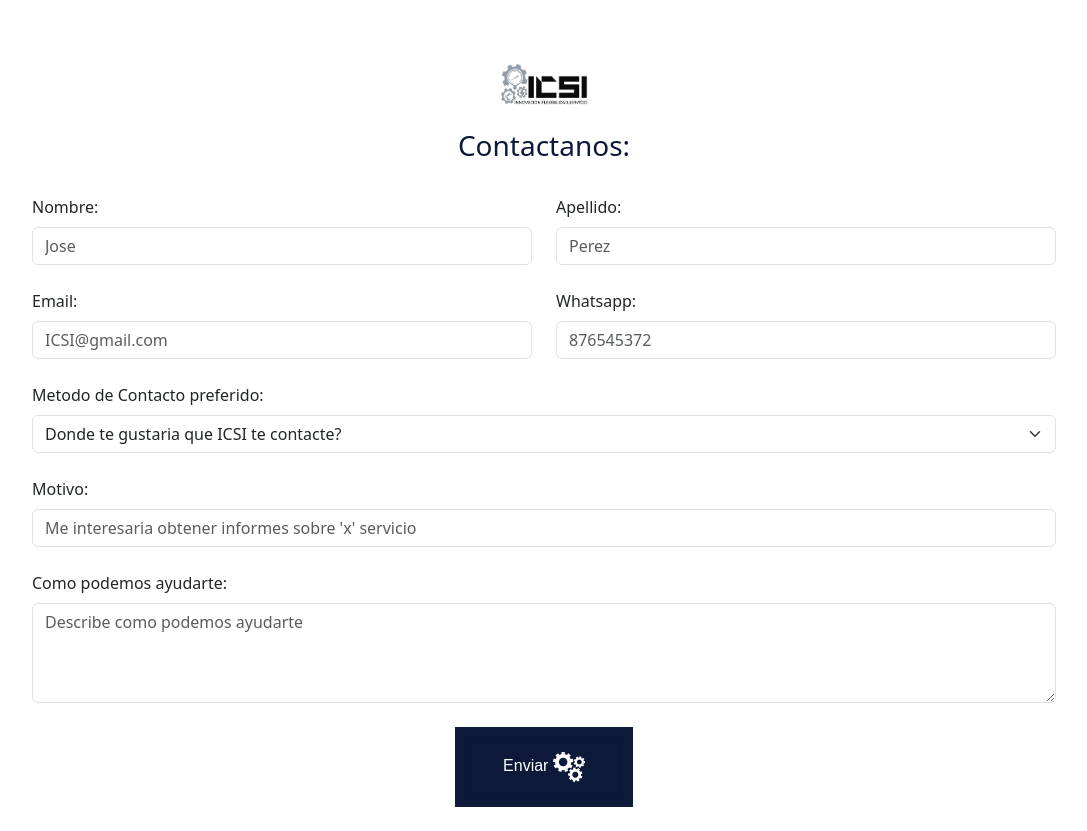
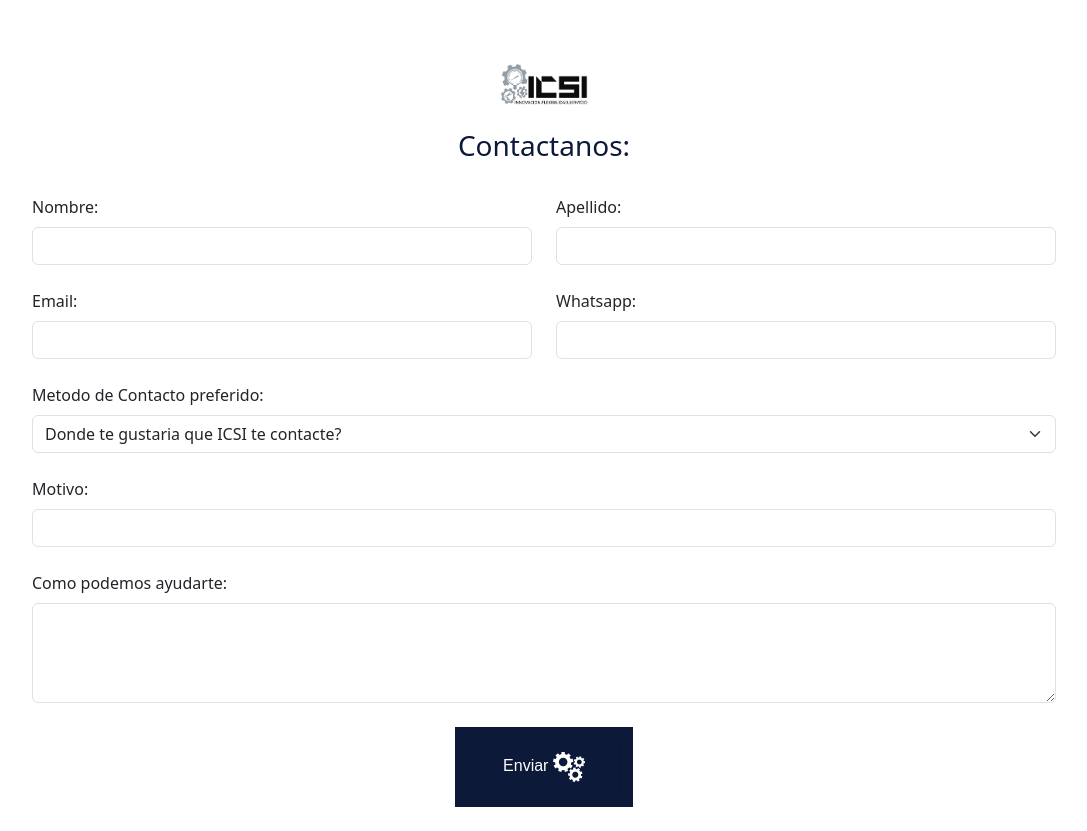
Before and after one commit to Zamarr0n/ICSI_web_app, a Django app: page /servicios/ in a window 1280 px wide. Shown: the part 3371-4202 px from the top of the page, without its empty margins (96-1183 px from the left). Run offline with Django 5.2, Linux system fonts and the light colour scheme; some libraries are stand-ins or nearby versions.

Commit message:
Cambios solicitados

```diff
--- a/HOME/templates/HOME/layout.html
+++ b/HOME/templates/HOME/layout.html
@@ -29,7 +29,16 @@
     <!-- ./static/styles/index.css -->
 </head>
 <body>
+    <!-- Google tag (gtag.js) -->
+<script async src="https://www.googletagmanager.com/gtag/js?id=G-G7G9SK1CYY"></script>
+<script>
 
+  window.dataLayer = window.dataLayer || [];
+  function gtag(){dataLayer.push(arguments);}
+  gtag('js', new Date());
+  gtag('config', 'G-G7G9SK1CYY');
+
+</script>
     <!-- New navbar -->
 
     <nav class="navbar navbar-expand-lg  ">
--- a/HOME/templates/HOME/servicios.html
+++ b/HOME/templates/HOME/servicios.html
@@ -692,11 +692,11 @@ o Layouts de tableros de control y ubicación de instrumentos.<br>
         <div class="row">
             <div class="col-md-6 form_padding">
                 <label for="Name" class="form-label">Nombre:</label>
-                <input required name="Nombre" type="text" class="form-control" id="Name" placeholder="Jose">
+                <input required name="Nombre" type="text" class="form-control" id="Name" placeholder="">
             </div>
             <div class="col-md-6 form_padding">
                 <label for="Apellido" class="form-label">Apellido:</label>
-                <input required name="Apellido" type="text" class="form-control" id="Apellido" placeholder="Perez" >
+                <input required name="Apellido" type="text" class="form-control" id="Apellido" placeholder="" >
             </div>
 
         </div>
@@ -706,12 +706,12 @@ o Layouts de tableros de control y ubicación de instrumentos.<br>
 
         <div class="col-lg-6 form_padding">
             <label for="inputEmail4" class="form-label">Email:</label>
-            <input required name="email" type="email" class="form-control" id="inputEmail4" placeholder="ICSI@gmail.com">
+            <input required name="email" type="email" class="form-control" id="inputEmail4" placeholder="">
         </div>
 
         <div class="col-lg-6 form_padding">
             <label for="inputPassword4" class="form-label">Whatsapp: </label>
-            <input required name="Whatsapp" type="tel" class="form-control" id="inputPassword4" placeholder="876545372" >
+            <input required name="Whatsapp" type="tel" class="form-control" id="inputPassword4" placeholder="" >
         </div>
 
         <div class="col-lg-12 form_padding">
@@ -727,13 +727,13 @@ o Layouts de tableros de control y ubicación de instrumentos.<br>
 
         <div class="form_padding">
             <label for="inputPassword4" class="form-label">Motivo:</label>
-            <input required name="Proposito" type="text" class="form-control" id="inputPassword4" placeholder="Me interesaria obtener informes sobre 'x' servicio" >
+            <input required name="Proposito" type="text" class="form-control" id="inputPassword4" placeholder="" >
         </div>
 
 
         <div class="form_padding">
             <label for="inputPassword5" class="form-label">Como podemos ayudarte:</label>
-            <textarea required name="comments" class="form-control" id="inputPassword5" placeholder="Describe como podemos ayudarte" style="height: 100px" ></textarea>
+            <textarea required name="comments" class="form-control" id="inputPassword5" placeholder="" style="height: 100px" ></textarea>
         </div>
 
 
--- a/HOME/views.py
+++ b/HOME/views.py
@@ -39,7 +39,7 @@ def servicios(request):
             subject = subject,
             body = template,
             from_email = settings.EMAIL_HOST_USER,
-            to = ['icsiwebapp@gmail.com','gerencia@icsalan.com', 'cestzamarron@gmail.com']
+            to = ['icsiwebapp@gmail.com','informes@icsalan.com', 'cestzamarron@gmail.com']
         )
         email.fail_silently = False
         print("Apunto de enviarse")
```
Also changed, not shown: db.sqlite3.
